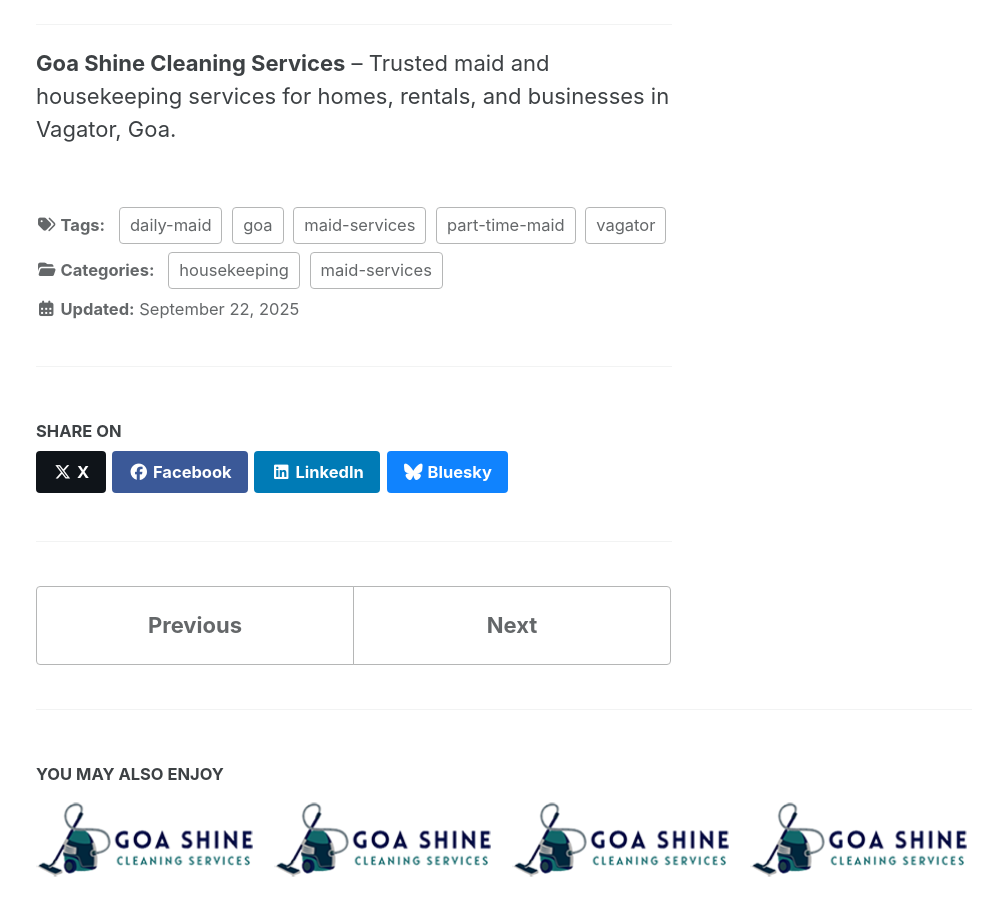
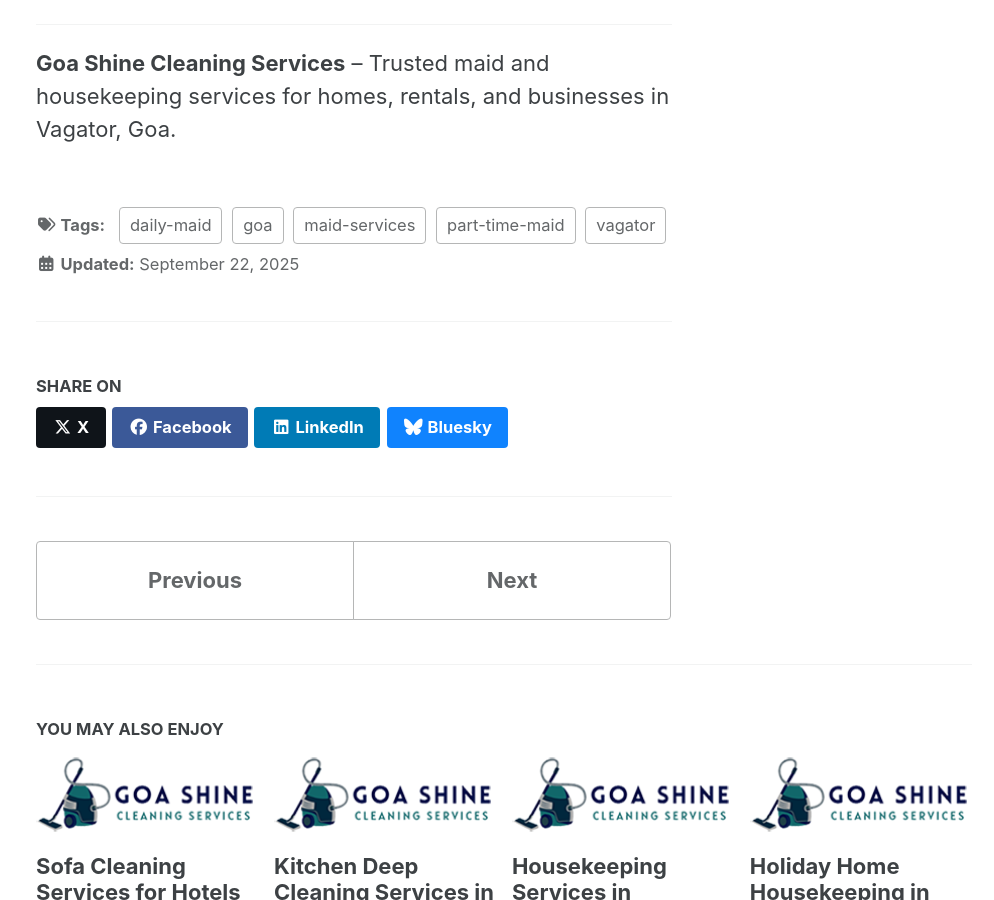
Before and after one commit to goashinecs/goashinecs, a Jekyll site: the page built from _posts/2025-09-22-maid-services-in-vagator-goa.md, in a window 1280 px wide and 900 px high, scrolled down 2845 px. Shown: the whole window, without its empty margins (286-1280 px from the left). Built offline with Jekyll 4.4.1, drawn with Linux system fonts in a browser that asks for light colours; cached includes are drawn as plain includes.

Commit message:
Update 2025-09-22-maid-services-in-vagator-goa.md

```diff
--- a/_posts/2025-09-22-maid-services-in-vagator-goa.md
+++ b/_posts/2025-09-22-maid-services-in-vagator-goa.md
@@ -3,7 +3,6 @@ layout: single
 title: "Maid Services in Vagator, Goa"
 date: 2025-09-22
 author: Goa Shine Cleaning Services
-categories: [maid-services, housekeeping]
 tags: [maid-services, vagator, daily-maid, part-time-maid, goa]
 excerpt: "Hire reliable daily or part-time maid services in Vagator for homes, rentals, and businesses. Trained and verified staff by Goa Shine."
 header:
```
